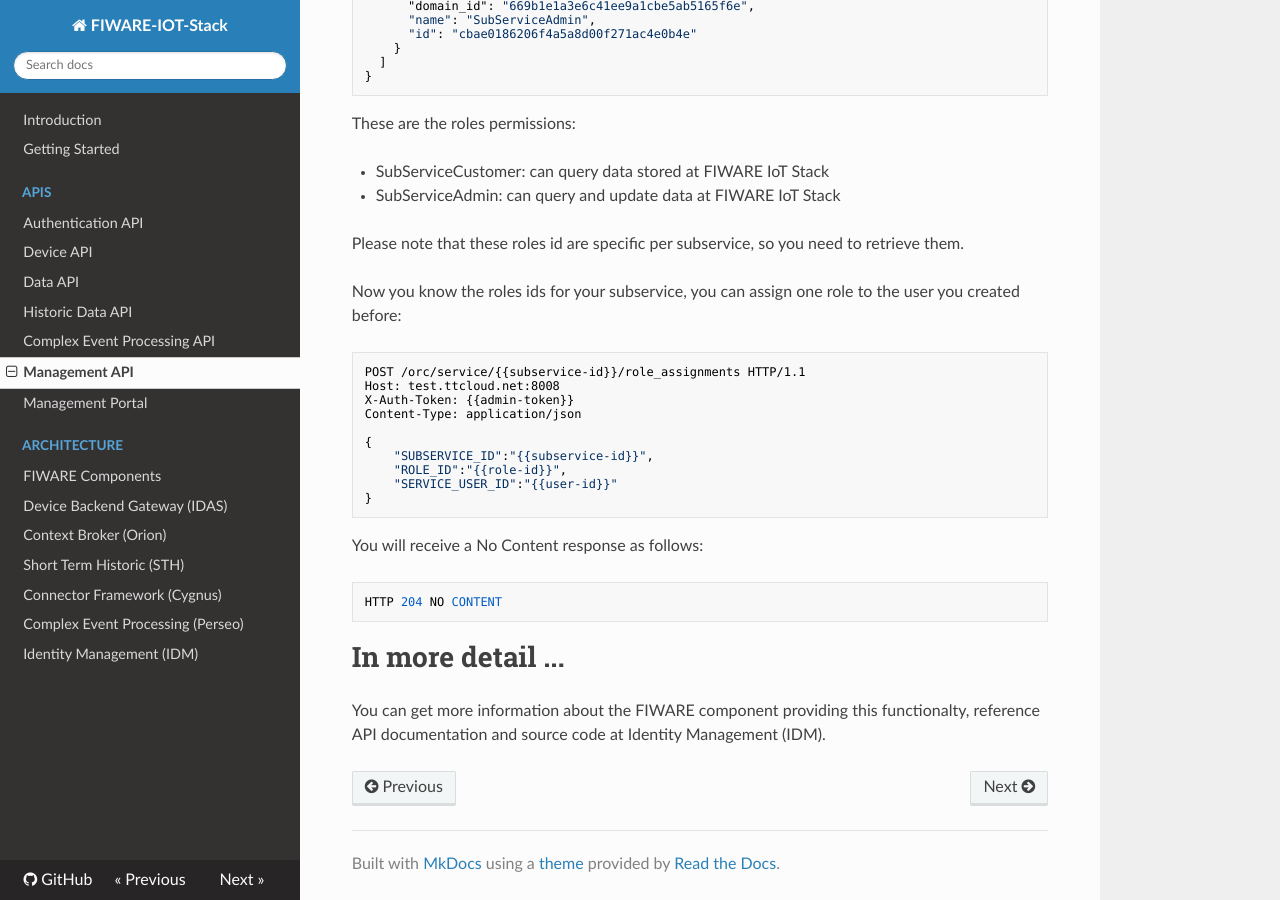
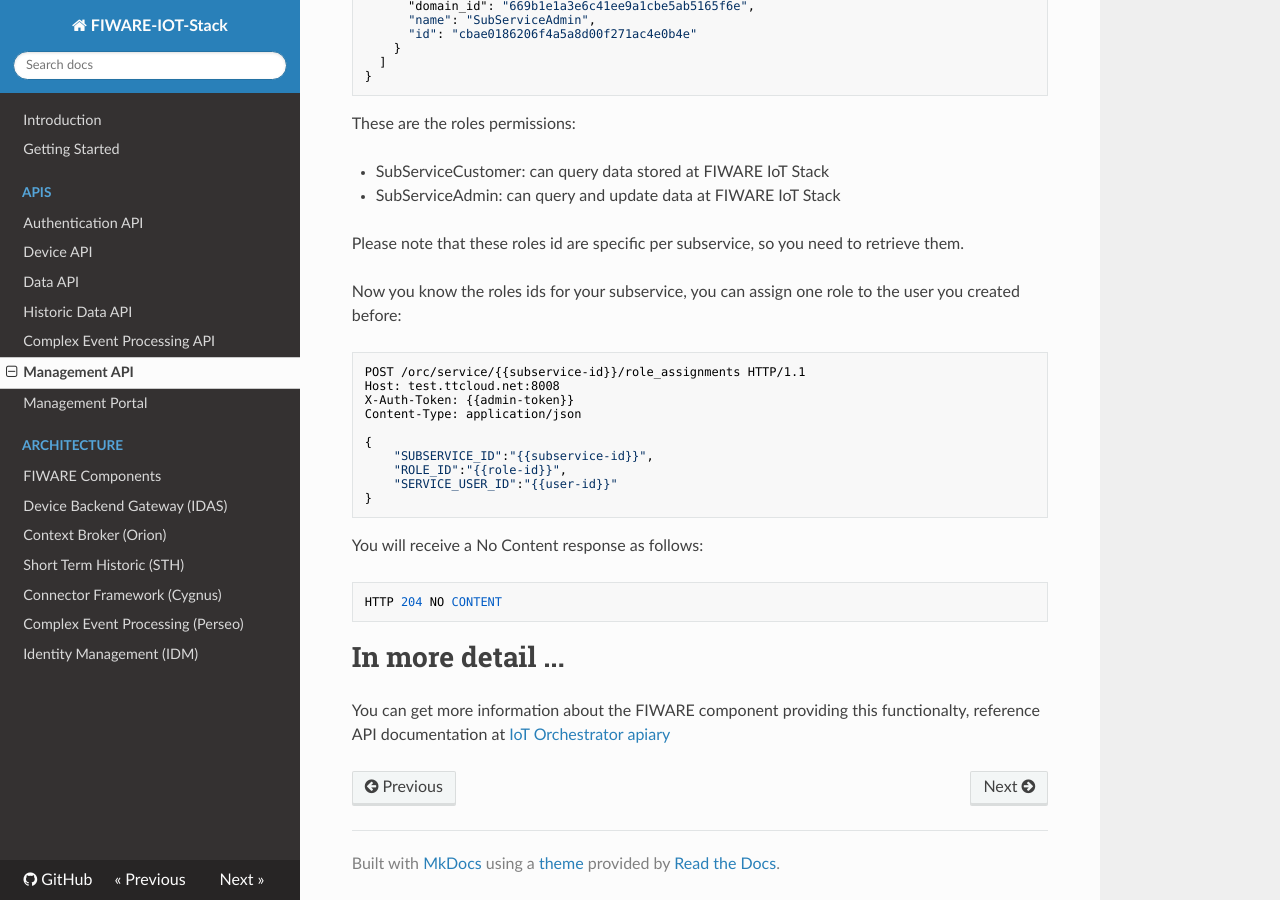
Before and after one commit to telefonicaid/thinking-cities, an MkDocs documentation site: the page built from docs/management_api.md, in a window 1280 px wide and 900 px high, scrolled down 2158 px. Built offline with MkDocs 1.6.1, drawn with Linux system fonts in a browser that asks for light colours; nearby versions of some CDN libraries; old or Windows-style settings are respelled for this version of MkDocs.

Commit message:
Update management_api.md

```diff
--- a/docs/management_api.md
+++ b/docs/management_api.md
@@ -153,4 +153,4 @@
 
 # In more detail ...
 
-You can get more information about the FIWARE component providing this functionalty, reference API documentation and source code at Identity Management (IDM).
+You can get more information about the FIWARE component providing this functionalty, reference API documentation at [IoT Orchestrator apiary](http://docs.piotp.apiary.io/#orchestrator)
```
